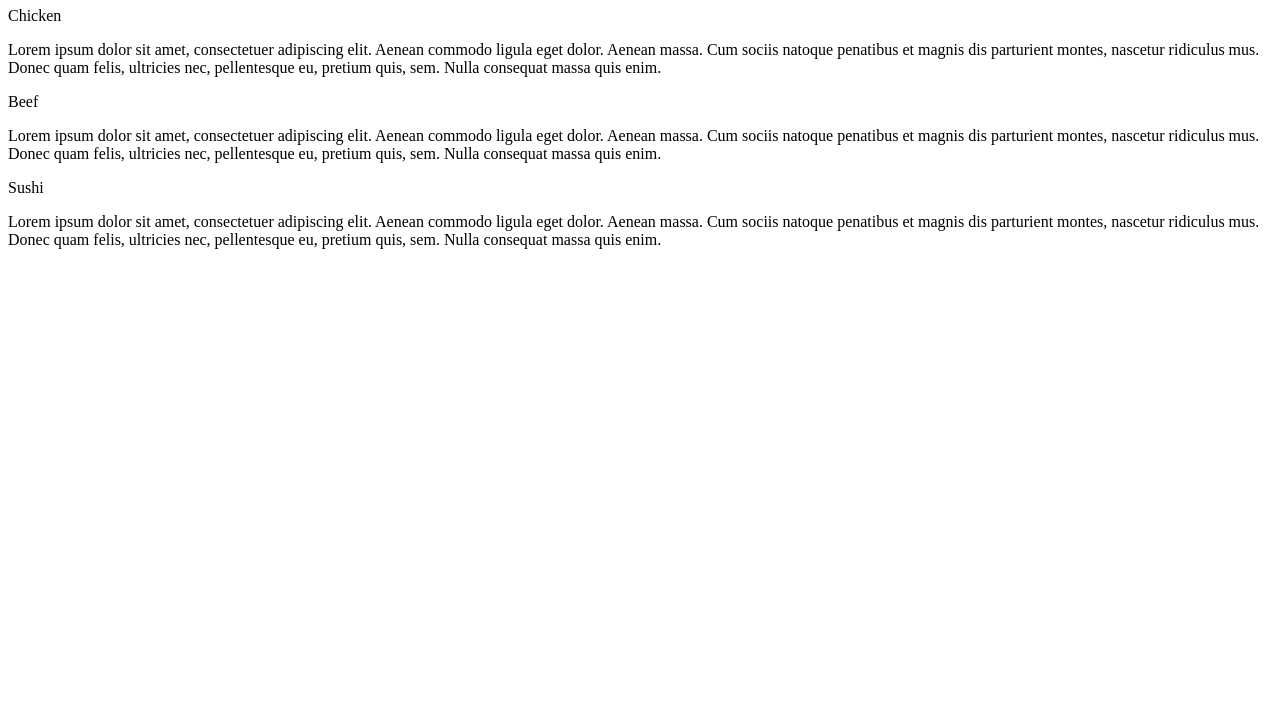
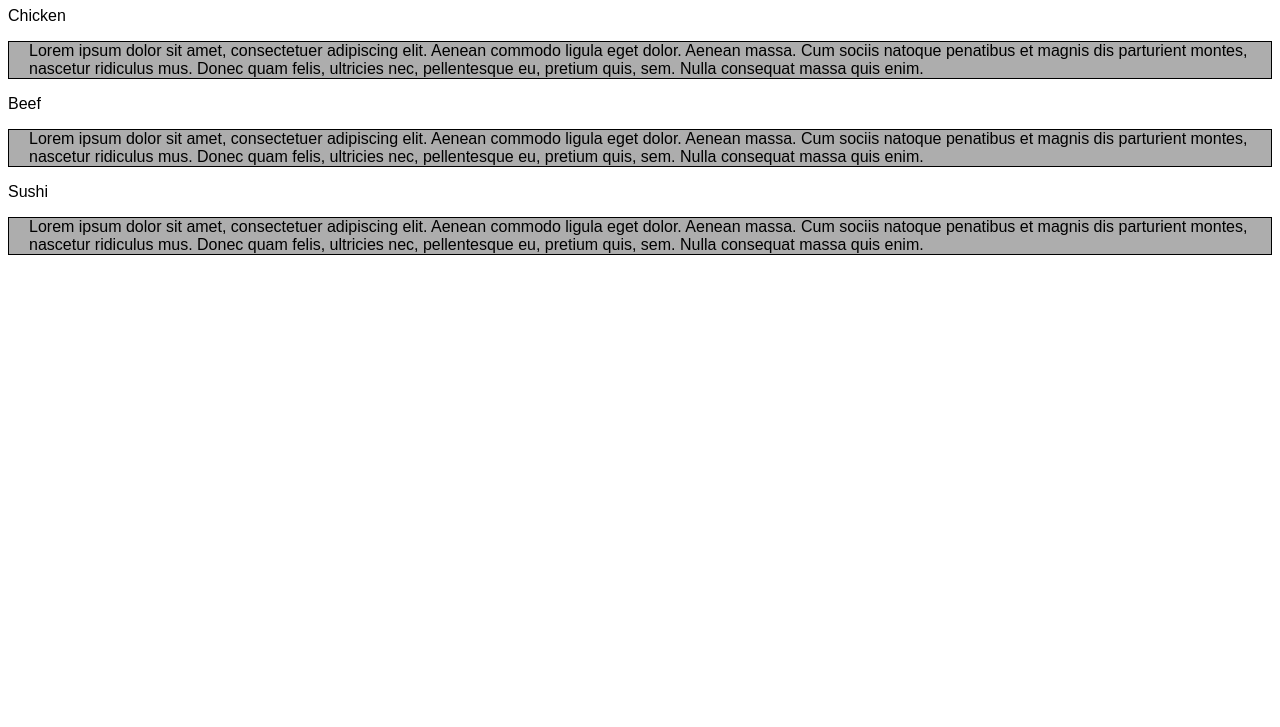
Before and after one commit to AlbertoRios23/Coursera-Course-Assignments, a plain HTML site: page index.html in a window 1280 px wide. Shown: the part 73-800 px from the top of the page. Drawn offline with Linux system fonts and the light colour scheme.

Commit message:
Update index.html

```diff
--- a/index.html
+++ b/index.html
@@ -3,7 +3,7 @@
 <head>
     <meta charset="utf-8">
      <meta name="viewport" content="width=device-width, initial-scale=1">
-    <link rel="stylesheet.css" type="text/css" href="stylesheet.css">
+    <link rel="stylesheet" type="text/css" href="stylesheet.css">
     <title>module2-solution</title>
 </head>
 <body>
```
